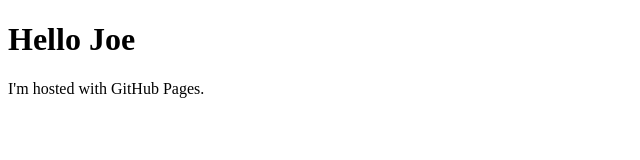
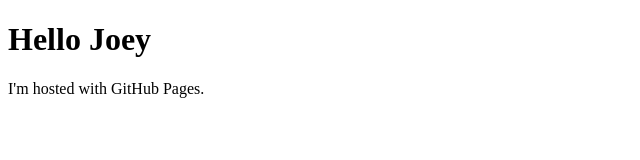
Before and after one commit to piqasso-dev/piqasso-dev.github.io, a plain HTML site: page index.html in a window 1280 px wide. Shown: the full height of the page, 0-640 px from the left. Drawn offline with Linux system fonts and the light colour scheme.

Commit message:
test sync

```diff
--- a/index.html
+++ b/index.html
@@ -1,7 +1,7 @@
 <!DOCTYPE html>
 <html>
 <body>
-<h1>Hello Joe</h1>
+<h1>Hello Joey</h1>
 <p>I'm hosted with GitHub Pages.</p>
 </body>
 </html>
```
